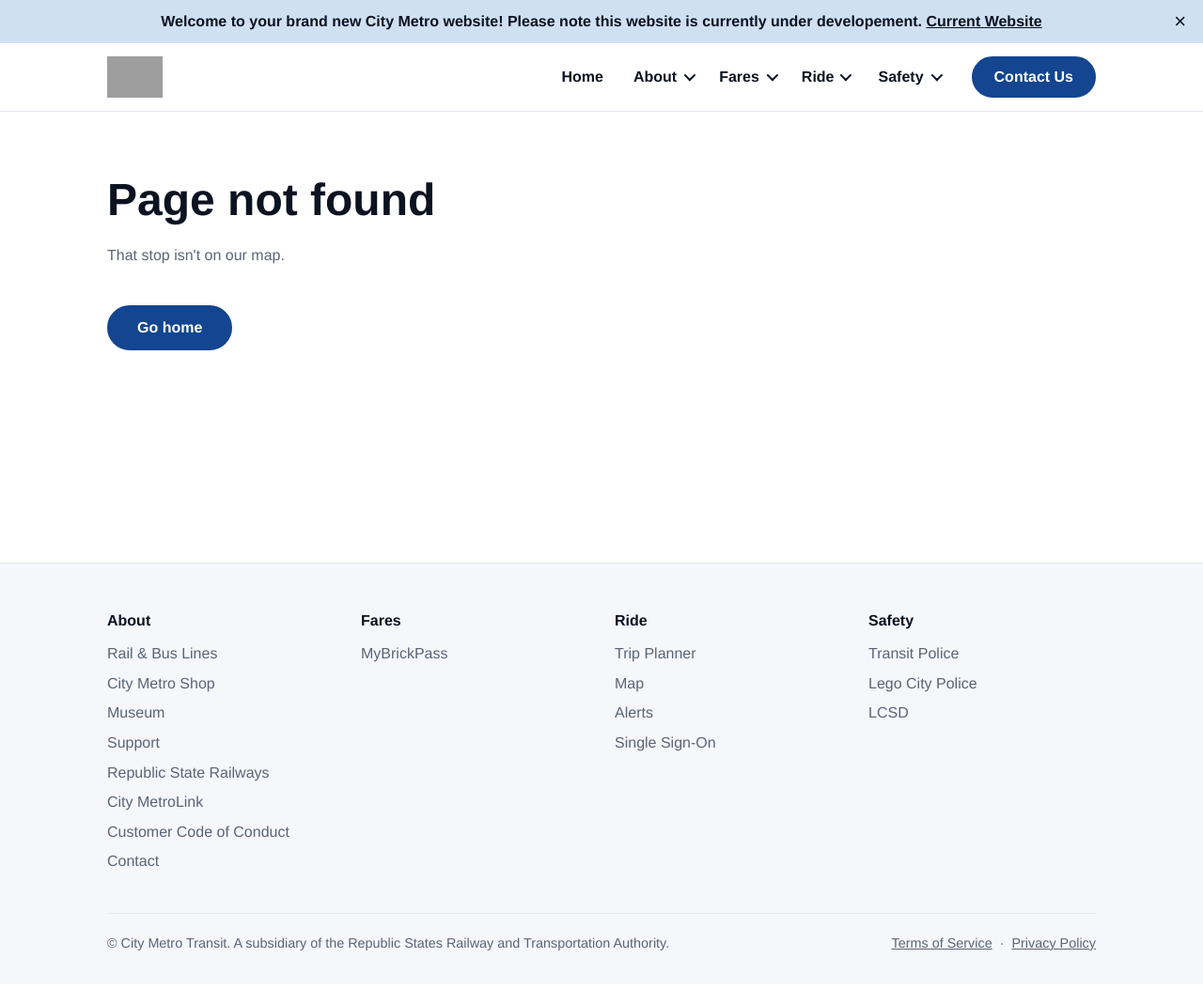
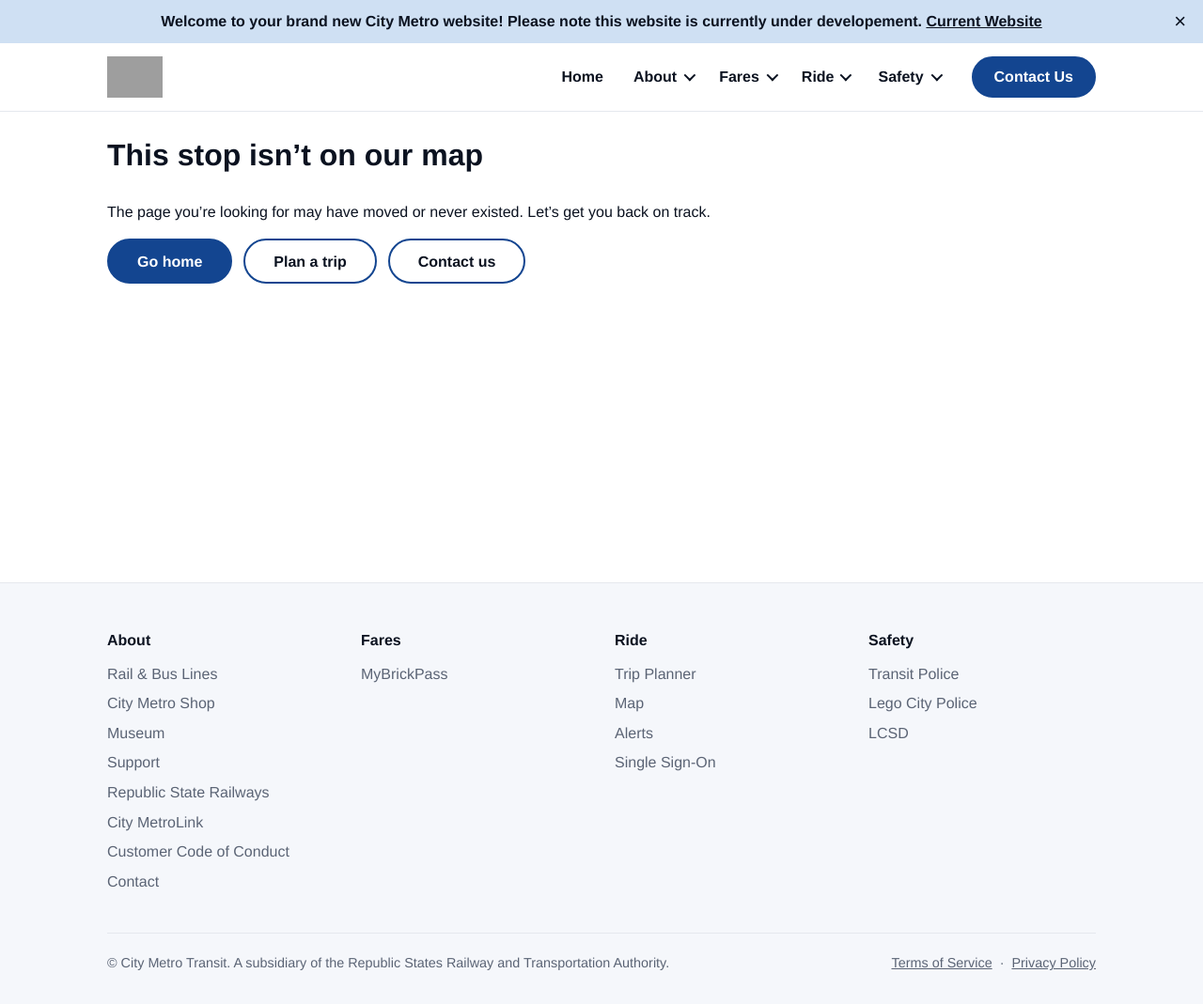
Before and after one commit to City-Metro/CM-Website-V1, a plain HTML site: page 404.html in a window 1280 px wide. Shown: the whole page at 94% size. Before the commit the page ends 1048 px from the top, so only its background shows below. Drawn offline with Linux system fonts and the light colour scheme; grey boxes are pictures that could not be loaded.

Commit message:
Update 404.html

```diff
--- a/404.html
+++ b/404.html
@@ -1 +1,17 @@
-<!DOCTYPE html><html lang="en"><head><meta charset="utf-8"><meta name="viewport" content="width=device-width,initial-scale=1"><title>Not found | City Metro Transit</title><link rel="stylesheet" href="/styles.css"></head><body><div id="site-header"></div><main><div class="container"><div class="page-head"><h1>Page not found</h1><p>That stop isn't on our map.</p></div><p style="margin-bottom:64px"><a class="btn" href="/">Go home</a></p></div></main><div id="site-footer"></div><script src="/site.js"></script></body></html>
+<!DOCTYPE html>
+<html lang="en"><head>
+<meta charset="utf-8"><meta name="viewport" content="width=device-width,initial-scale=1">
+<meta name="color-scheme" content="light dark">
+<title>Page not found | City Metro Transit</title><meta name="robots" content="noindex">
+<link rel="stylesheet" href="/styles.css">
+</head><body>
+<div id="site-header"></div>
+<main><div class="container nf">
+<div class="nf-img" role="img" aria-label="A City Metro train stopped at a station sign reading 404, stop not found"></div>
+<h1>This stop isn’t on our map</h1>
+<p>The page you’re looking for may have moved or never existed. Let’s get you back on track.</p>
+<div class="btn-row"><a class="btn" href="/">Go home</a><a class="btn ghost" href="https://trip-planner.citymetro.xyz">Plan a trip</a><a class="btn ghost" href="/contact">Contact us</a></div>
+</div></main>
+<div id="site-footer"></div>
+<script src="/site.js"></script>
+</body></html>
```
